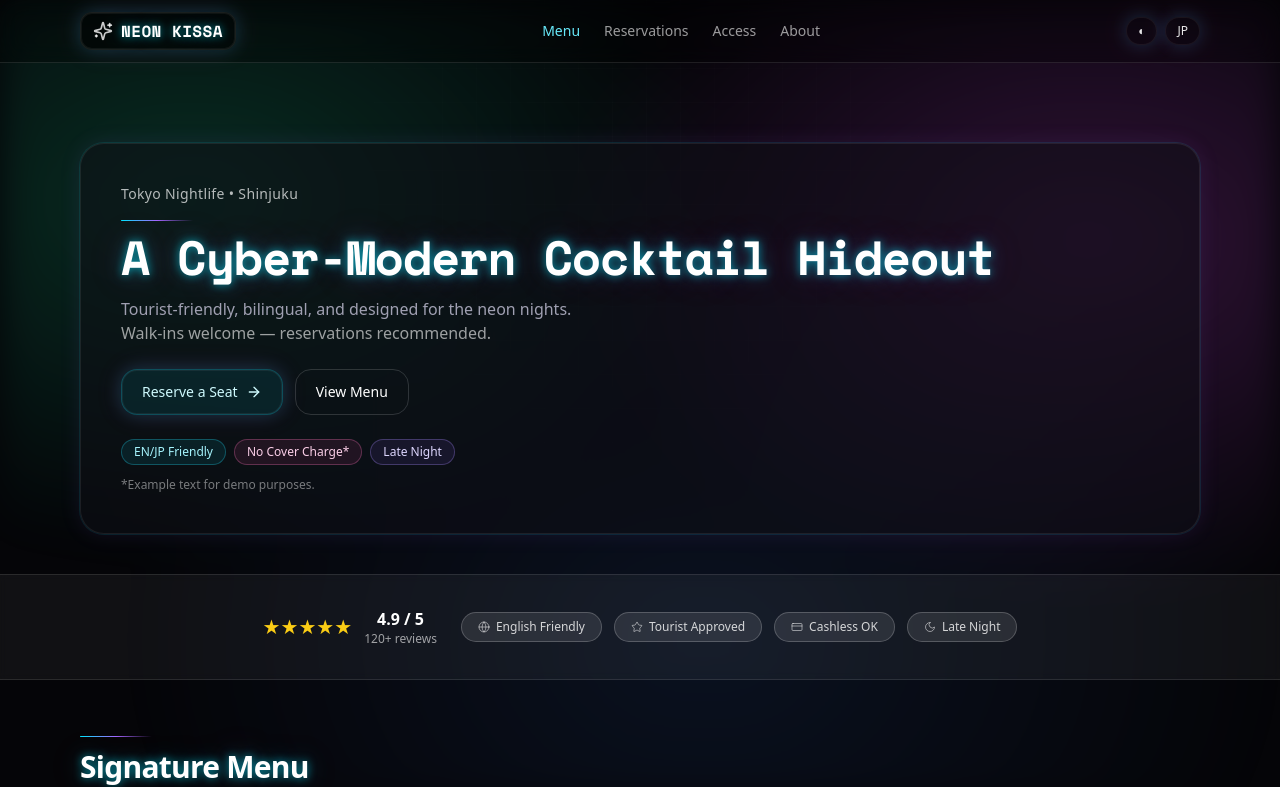
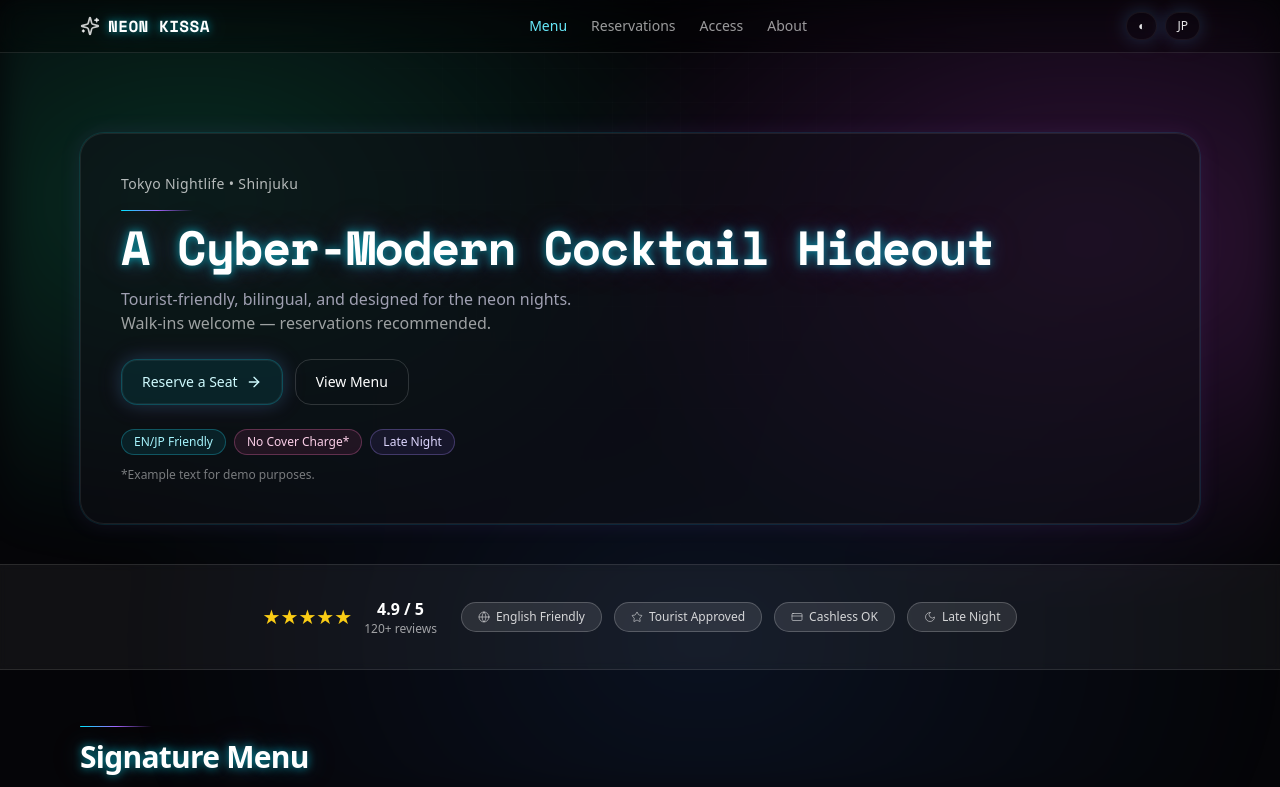
Before and after one commit to chemicalwolf1836/tokyo-neon-bar, a Next.js app: page / in a window 1280 px wide. Shown: the top 787 px of the page. Built offline with nearby package versions, Linux system fonts and the light colour scheme.

Commit message:
fix: remove box from nav brand, keep flicker only

```diff
--- a/src/app/page.tsx
+++ b/src/app/page.tsx
@@ -456,7 +456,7 @@ if (Object.keys(nextErrors).length > 0) {
 
       <header className="sticky top-0 z-50 border-b border-white/10 backdrop-blur-md bg-black/30">
         <div className="mx-auto max-w-6xl px-4 py-3 flex items-center justify-between gap-3">
-          <div className="neon-sign inline-flex items-center gap-2 rounded-xl px-3 py-1.5 bg-black/50 border border-white/10 neon-ring">
+          <div className="neon-sign flex items-center gap-2">
             <Sparkles className="h-5 w-5 text-white/80" />
             <span className="neon-text font-semibold tracking-wide" style={{ fontFamily: "var(--font-mono)" }}>
               {t.brand}
```
